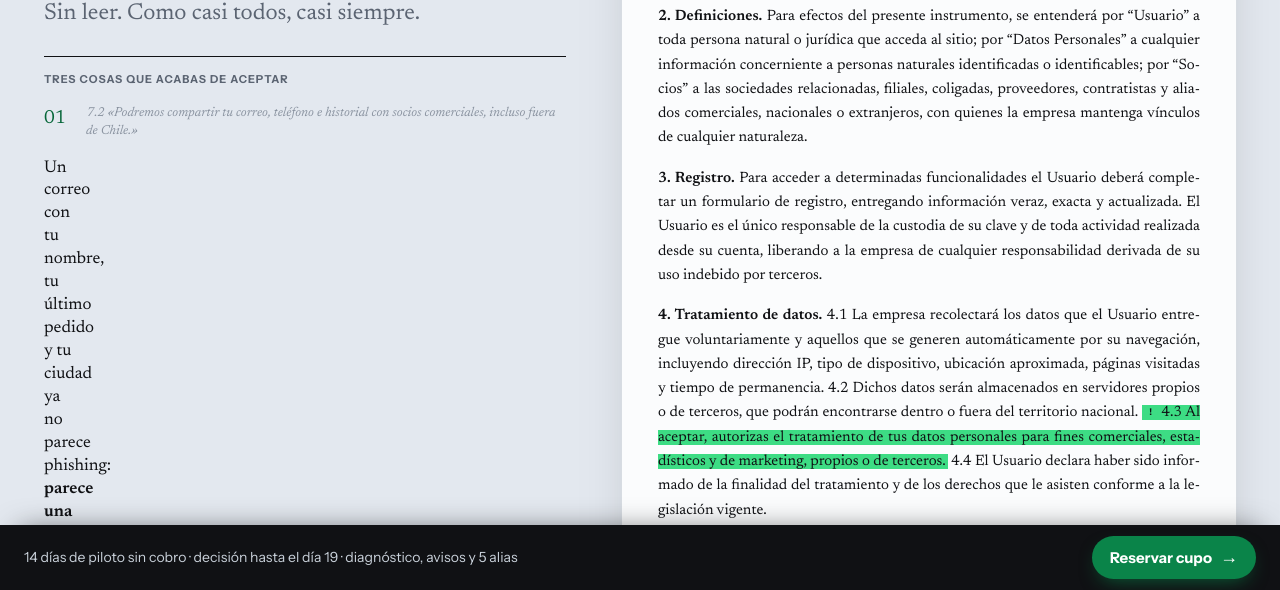
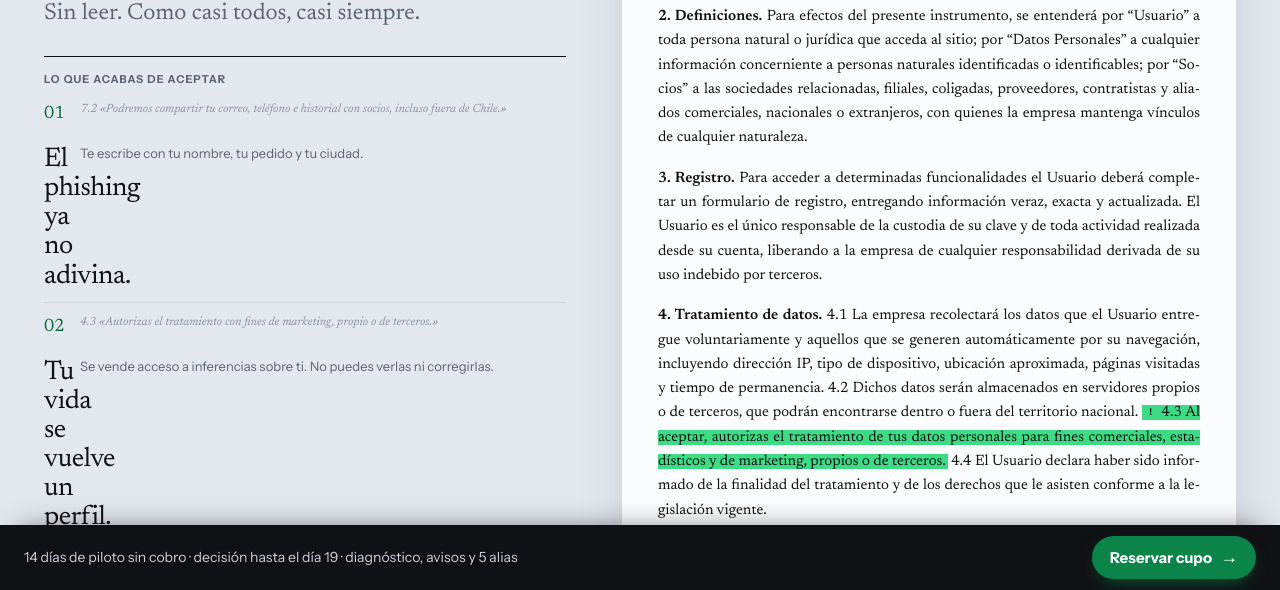
Before and after one commit to joaqalmonacid-star/FinePrint, a plain HTML site: page index.html in a window 1280 px wide. Both pictures are taken after a click on the button "Aceptar todo". Shown: the part 320-910 px from the top of the page. Drawn offline with Linux system fonts and the light colour scheme.

Commit message:
Compactar consecuencias y agrandar el texto

```diff
--- a/index.html
+++ b/index.html
@@ -93,11 +93,11 @@
   .consecuencias.on { display: block; animation: aparecer .5s ease-out .35s both; }
   .consecuencias h2 { font-family: var(--sans); font-size: 11px; font-weight: 700; letter-spacing: .09em; text-transform: uppercase; color: var(--gris); margin: 14px 0 2px; }
   .consecuencias ol { list-style: none; counter-reset: cons; }
-  .consecuencias li { display: grid; grid-template-columns: 30px 1fr; gap: 12px; padding: 14px 0; border-bottom: 1px solid var(--linea); }
-  .consecuencias li::before { counter-increment: cons; content: "0" counter(cons); font-family: var(--serif); font-size: 19px; color: var(--timbre-d); }
-  .consecuencias .causa { display: block; font-family: var(--serif); font-size: 13px; font-style: italic; color: var(--chica); line-height: 1.4; }
-  .consecuencias .efecto { display: block; font-family: var(--serif); font-size: 17px; line-height: 1.35; margin-top: 5px; }
-  .consecuencias .efecto b { font-weight: 600; }
+  .consecuencias li { display: grid; grid-template-columns: 26px 1fr; gap: 10px; padding: 11px 0; border-bottom: 1px solid var(--linea); }
+  .consecuencias li::before { counter-increment: cons; content: "0" counter(cons); font-family: var(--serif); font-size: 18px; color: var(--timbre-d); }
+  .consecuencias .causa { display: block; font-family: var(--serif); font-size: 12px; font-style: italic; color: var(--chica); line-height: 1.35; }
+  .consecuencias .efecto { display: block; font-family: var(--serif); font-size: clamp(21px, 2.5vw, 27px); line-height: 1.08; letter-spacing: -.5px; margin-top: 6px; }
+  .consecuencias .remate { display: block; font-family: var(--sans); font-size: 13px; color: var(--gris); line-height: 1.35; margin-top: 6px; }
 
   .hero-grid { display: grid; grid-template-columns: minmax(0, .85fr) minmax(0, 1fr); gap: 56px; align-items: start; }
   .hero-texto { padding-top: 12px; }
@@ -416,19 +416,22 @@
       </svg>
     </div>
     <div class="consecuencias" id="consecuencias" aria-live="polite">
-      <h2>Tres cosas que acabas de aceptar</h2>
+      <h2>Lo que acabas de aceptar</h2>
       <ol>
         <li>
-          <span class="causa">7.2 «Podremos compartir tu correo, teléfono e historial con socios comerciales, incluso fuera de Chile.»</span>
-          <span class="efecto">Un correo con tu nombre, tu último pedido y tu ciudad ya no parece phishing: <b>parece una empresa que te conoce</b>. Y no es solo compartir datos: se vende acceso a inferencias sobre ti que no puedes ver ni corregir.</span>
+          <span class="causa">7.2 «Podremos compartir tu correo, teléfono e historial con socios, incluso fuera de Chile.»</span>
+          <span class="efecto">El phishing ya no adivina.</span>
+          <span class="remate">Te escribe con tu nombre, tu pedido y tu ciudad.</span>
         </li>
         <li>
-          <span class="causa">4.3 «Autorizas el tratamiento de tus datos para fines comerciales, estadísticos y de marketing, propios o de terceros.»</span>
-          <span class="efecto">Tu navegación se vuelve un perfil que decide qué te muestran y qué te ofrecen. <b>Si el perfil se equivoca, no puedes revisarlo ni corregirlo</b>: nunca lo ves.</span>
+          <span class="causa">4.3 «Autorizas el tratamiento con fines de marketing, propio o de terceros.»</span>
+          <span class="efecto">Tu vida se vuelve un perfil.</span>
+          <span class="remate">Se vende acceso a inferencias sobre ti. No puedes verlas ni corregirlas.</span>
         </li>
         <li>
-          <span class="causa">9.1 «Conservaremos tus datos aun después de cerrada tu cuenta.»</span>
-          <span class="efecto">Cerrar no borra: los datos quedan en respaldos y en sistemas de terceros. <b>Si aparece una filtración años después, tu correo y tu teléfono siguen ahí</b>, aunque ya no uses el sitio.</span>
+          <span class="causa">9.1 «Conservaremos tus datos aun después de cerrar tu cuenta.»</span>
+          <span class="efecto">Cerrar no borra.</span>
+          <span class="remate">Una filtración años después sigue teniendo tu correo y tu teléfono.</span>
         </li>
       </ol>
     </div>
```
